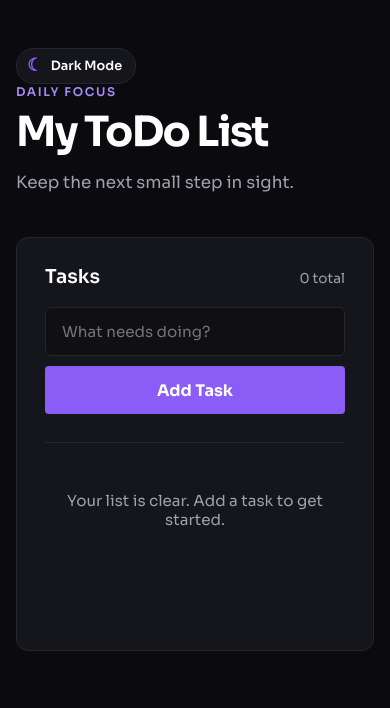
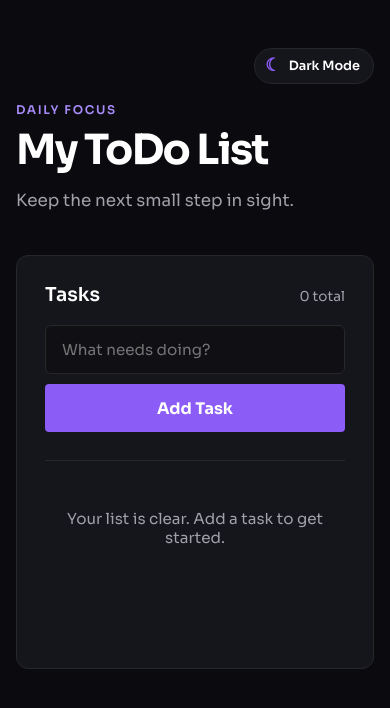
Before and after one commit to Tep0t/todo-devops, a Next.js app: page / in a window 390 px wide. Shown: the top 708 px of the page. Built offline with nearby package versions, Linux system fonts and the light colour scheme.

Commit message:
Adjust theme toggle position

```diff
--- a/app/page.js
+++ b/app/page.js
@@ -62,6 +62,13 @@ export default function Home() {
   return (
     <div className={styles.page} data-theme={theme}>
       <main className={styles.main}>
+        <div className={styles.headerRow}>
+          <header className={styles.header}>
+            <p className={styles.eyebrow}>Daily focus</p>
+            <h1>My ToDo List</h1>
+            <p className={styles.subtitle}>Keep the next small step in sight.</p>
+          </header>
+
           <button
             className={styles.themeToggle}
             type="button"
@@ -73,12 +80,7 @@ export default function Home() {
             </span>
             <span>{theme === "dark" ? "Dark Mode" : "Light Mode"}</span>
           </button>
-
-        <header className={styles.header}>
-          <p className={styles.eyebrow}>Daily focus</p>
-          <h1>My ToDo List</h1>
-          <p className={styles.subtitle}>Keep the next small step in sight.</p>
-        </header>
+        </div>
 
         <section className={styles.todoPanel} aria-labelledby="todo-heading">
           <div className={styles.panelHeader}>
--- a/app/page.module.css
+++ b/app/page.module.css
@@ -21,8 +21,17 @@
   padding: 72px 0 96px;
 }
 
+.headerRow {
+  display: flex;
+  align-items: flex-start;
+  justify-content: space-between;
+  gap: 28px;
+  margin-bottom: 44px;
+}
+
 .themeToggle {
   display: inline-flex;
+  flex: 0 0 auto;
   align-items: center;
   gap: 8px;
   border: 1px solid var(--border);
@@ -55,7 +64,7 @@
 }
 
 .header {
-  margin-bottom: 44px;
+  min-width: 0;
 }
 
 .eyebrow {
@@ -238,6 +247,16 @@
     padding-top: 48px;
   }
 
+  .headerRow {
+    flex-direction: column;
+    gap: 18px;
+  }
+
+  .themeToggle {
+    align-self: flex-end;
+    order: -1;
+  }
+
   .addForm {
     flex-direction: column;
   }
```
Lines whose indentation alone changed are shown as unchanged.
